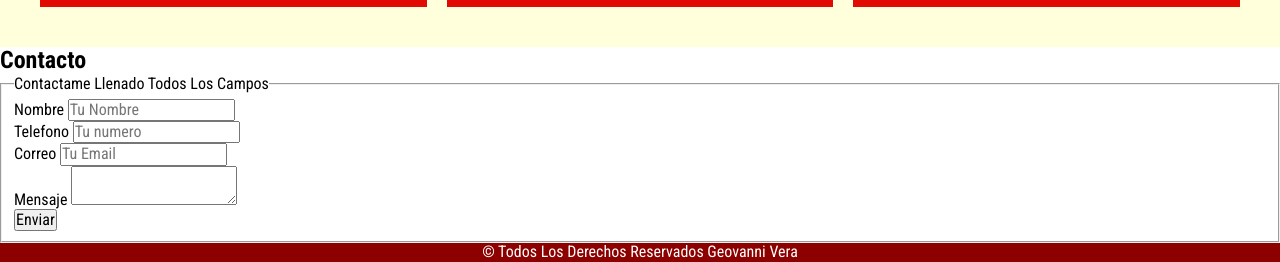
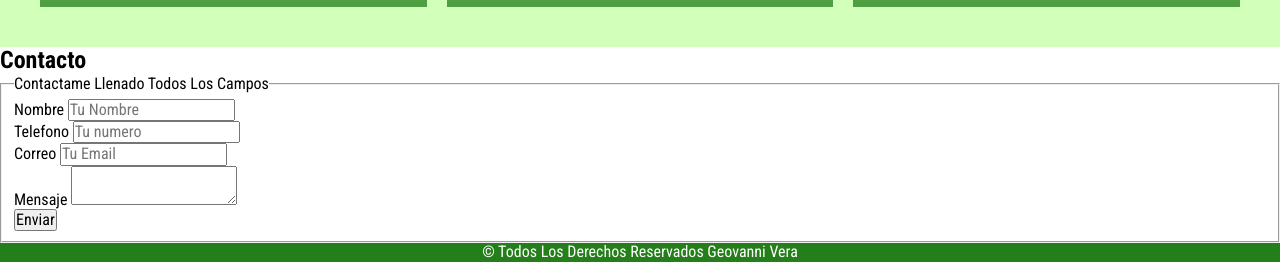
Before and after one commit to Geovanni-Vera/freelancer, a plain HTML site: page index.html in a window 1280 px wide. Shown: the part 602-864 px from the top of the page. Drawn offline with Linux system fonts and the light colour scheme.

Commit message:
cambio de paleta de colores tonos verdes

```diff
--- a/assets/styles.css
+++ b/assets/styles.css
@@ -1,10 +1,10 @@
 :root{
-  --amarillo: #e10b03/*#fea304*/ ;
+  --amarillo: #4f9e41/*#fea304*/ ;
   --verde :#4f393c ;
-  --verde_oscuro:/*#125a44*/#8c0000;
+  --verde_oscuro:/*#125a44*/#247e19;
   --morado :#37192c ;
   --morado-obscuro:#220315 ;
-  --colorbg:#ffffdb;
+  --colorbg:#d2ffb9;
 }
 *{
     margin: 0;
```
